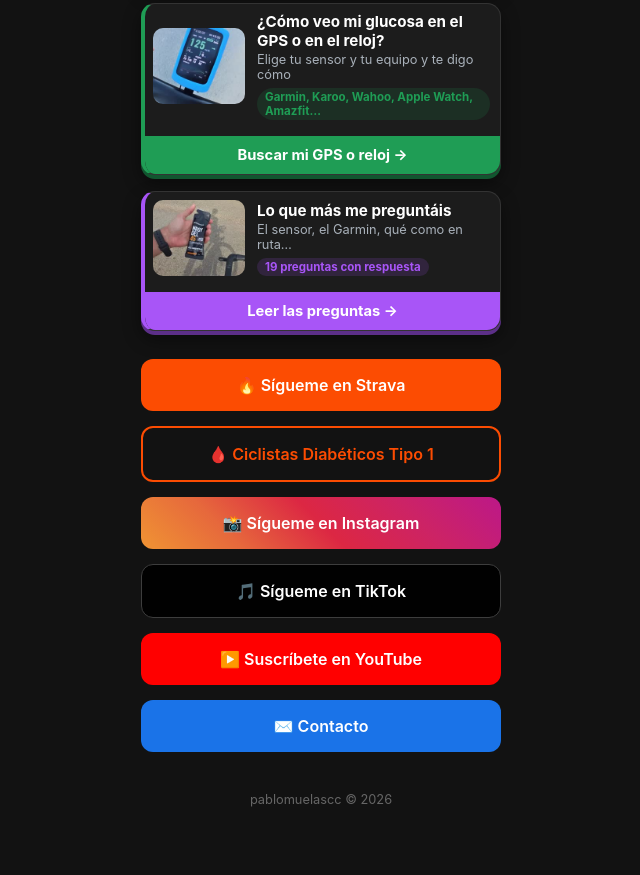
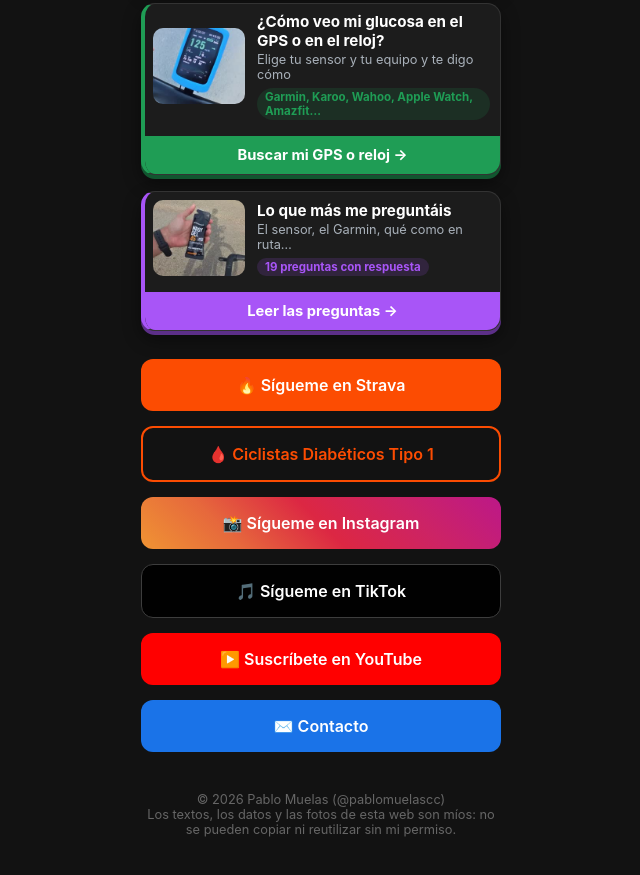
Before and after one commit to pablomuelascc/pablomuelascc.github.io, a plain HTML site: page index.html in a window 1280 px wide. Shown: the part 788-1663 px from the top of the page, without its empty margins (319-959 px from the left). Before the commit the page ends 1635 px from the top, so only its background shows below. Drawn offline with Linux system fonts and the light colour scheme.

```diff
--- a/index.html
+++ b/index.html
@@ -244,7 +244,7 @@
         <!-- <a href="ENLACE" target="_blank" class="link-btn">Texto del Botón</a> -->
 
         <div class="footer">
-            pablomuelascc © 2026
+            © 2026 Pablo Muelas (@pablomuelascc)<br>Los textos, los datos y las fotos de esta web son míos: no se pueden copiar ni reutilizar sin mi permiso.
         </div>
     </div>
 
```
Also changed, not shown: preguntas/index.html (+1 -0 lines).
